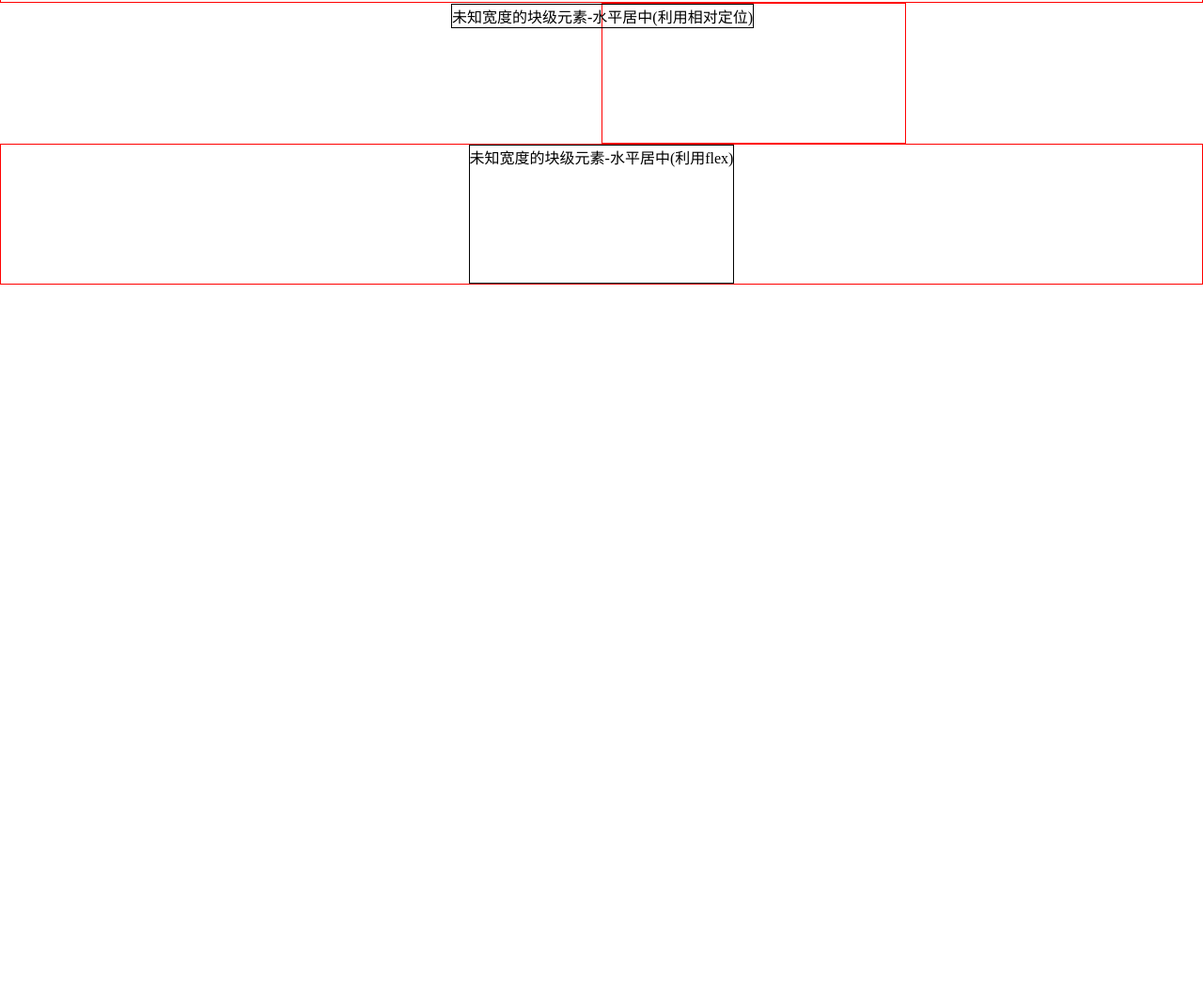
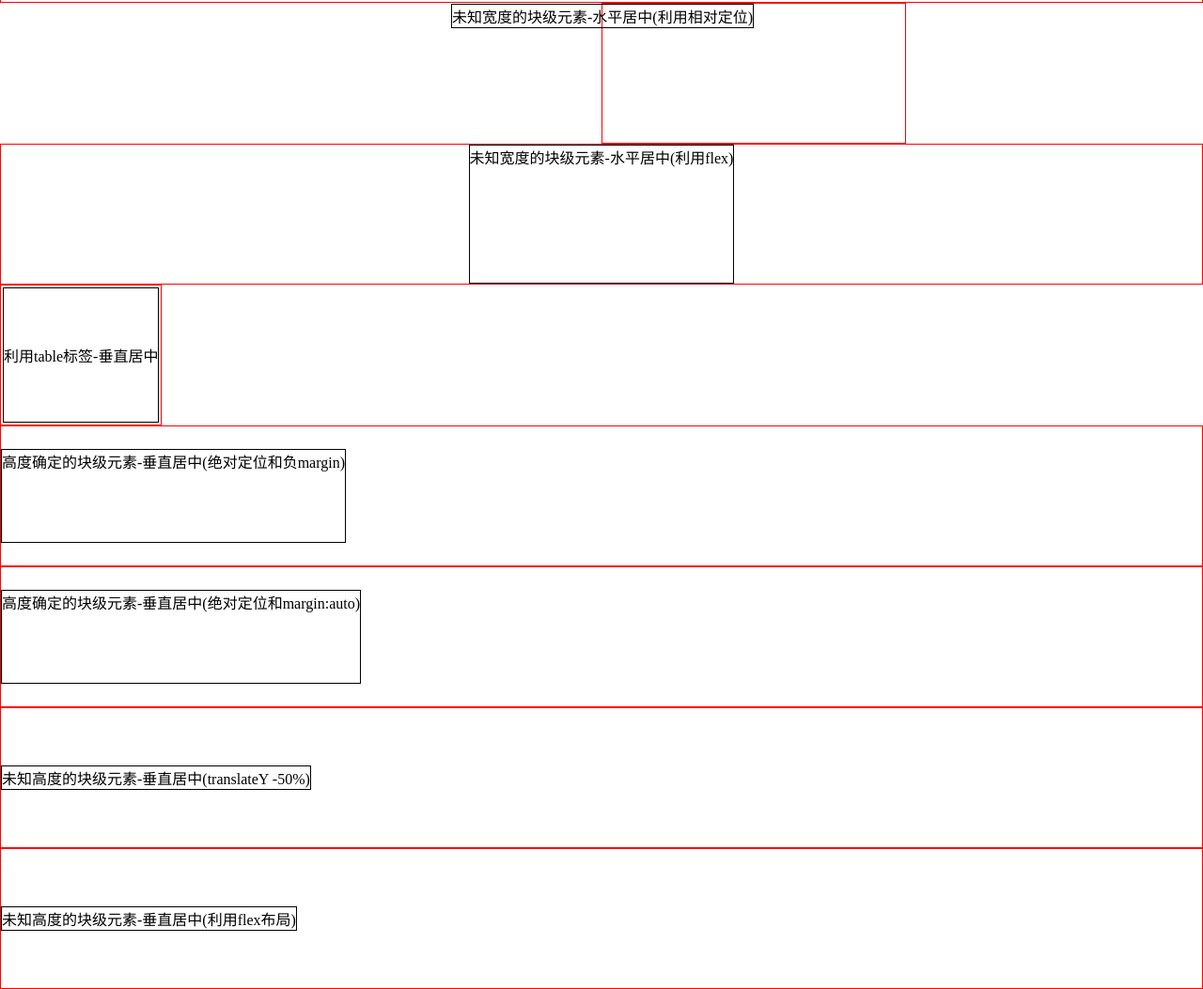
Before and after one commit to Untitled877/practice-1, a website: page index.html in a window 1280 px wide. Shown: the part 1447-2500 px from the top of the page at 94% size. Before the commit the page ends 1750 px from the top, so only its background shows below. Drawn offline with Linux system fonts and the light colour scheme.

Commit message:
feat: 实现垂直的几种方式

```diff
--- a/index.html
+++ b/index.html
@@ -20,10 +20,10 @@
             <span class="child3">子元素是inline元素-右对齐(利用text-align)</span>
         </div>
         <div class="father4">
-            <span class="child4">子元素是inline元素-垂直居中(利用vertical-align)</span>
+            <span class="child4">子元素是inline元素-垂直居中(利用line-height)</span>
         </div>
         <div class="father5">
-            <span class="child5">子元素是inline元素-垂直水平居中(text-align+vertical-align)</span>
+            <span class="child5">子元素是inline元素-垂直水平居中(text-align+line-height)</span>
         </div>
         <div class="father6">
             <div class="child6">子元素是确定宽度的块级元素-水平居中(利用margin-left和margin-right:auto)</div>
@@ -63,6 +63,31 @@
                 未知宽度的块级元素-水平居中(利用flex)
             </div>
         </div>
+        <table class="father15">
+            <tr>
+                <td class="child15">利用table标签-垂直居中</td>
+            </tr>
+        </table>
+        <div class="father16">
+            <div class="child16">
+                高度确定的块级元素-垂直居中(绝对定位和负margin)
+            </div>
+        </div>
+        <div class="father17">
+            <div class="child17">
+                高度确定的块级元素-垂直居中(绝对定位和margin:auto)
+            </div>
+        </div>
+        <div class="father18">
+            <div class="child18">
+                未知高度的块级元素-垂直居中(translateY -50%)
+            </div>
+        </div>
+        <div class="father19">
+            <div class="child19">
+                未知高度的块级元素-垂直居中(利用flex布局)
+            </div>
+        </div>
     </div>
 </body>
 </html>
--- a/style.css
+++ b/style.css
@@ -26,18 +26,14 @@
     line-height: 50px;
     border: 1px solid blue;
 }
-.part1 > .father4 > .child4 {
-    vertical-align: middle;
-}
+
 .part1 > .father5 {
     height: 50px;
     line-height: 50px;
     text-align: center;
     border: 1px solid blue;
 }
-.part1 > .father5 > .child5 {
-    vertical-align: middle;
-}
+
 .part1 > .father6 {
     border: 1px solid red;
     height: 150px;
@@ -130,3 +126,57 @@
 .part1 > .father14 > .child14{
     border: 1px solid black;
 }
+.part1 > .father15 {
+    border: 1px solid red;
+    height: 150px;
+}
+.part1 > .father15 .child15 {
+    border: 1px solid black;
+}
+
+.part1 > .father16 {
+    border: 1px solid red;
+    height: 150px;
+    position: relative;
+}
+.part1 > .father16 >.child16 {
+    position: absolute;
+    height: 100px;
+    top: 50%;
+    margin-top: -50px;
+    border: 1px solid black;
+}
+.part1 > .father17 {
+    border: 1px solid red;
+    height: 150px;
+    position: relative;
+}
+.part1 > .father17 >.child17 {
+    position: absolute;
+    height: 100px;
+    top: 0;
+    bottom: 0;
+    margin: auto;
+    border: 1px solid black;
+}
+
+.part1 > .father18 {
+    border: 1px solid red;
+    height: 150px;
+    position: relative;
+}
+.part1 > .father18 >.child18 {
+    position: absolute;
+    top: 50%;
+    transform: translateY(-50%);
+    border: 1px solid black;
+}
+.part1 > .father19 {
+    border: 1px solid red;
+    height: 150px;
+    display: flex;
+    align-items: center;
+}
+.part1 > .father19 >.child19 {
+    border: 1px solid black;
+}
```
